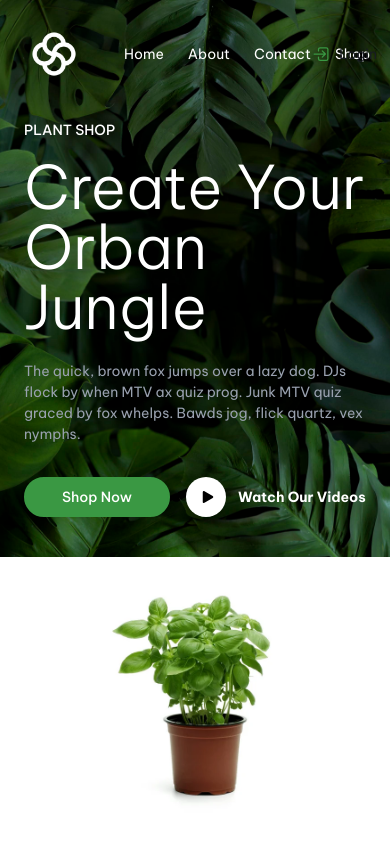
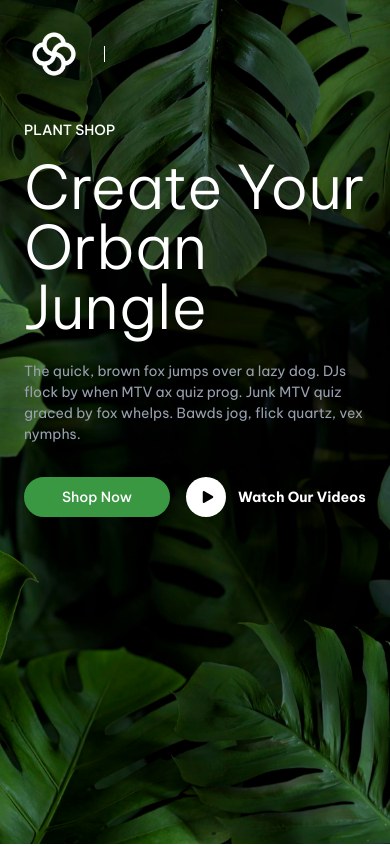
Before and after one commit to grintzdel/landing-page, a Next.js app: page / in a window 390 px wide. Shown: the top 846 px of the page. Built offline with nearby package versions, Linux system fonts and the light colour scheme.

Commit message:
fix: fix responsive

```diff
--- a/src/modules/app/react/hero-overlay.tsx
+++ b/src/modules/app/react/hero-overlay.tsx
@@ -61,7 +61,7 @@ const HeroContent = (): JSX.Element => {
 
 export default function HeroOverlay() {
     return (
-        <div className="relative w-full h-full lg:w-[70%]">
+        <div className="relative w-full min-h-screen lg:min-h-0 lg:h-full lg:w-[70%]">
             <HeroBackgroundImage/>
             <HeroContent/>
         </div>
--- a/src/modules/app/react/hero-section.tsx
+++ b/src/modules/app/react/hero-section.tsx
@@ -3,7 +3,7 @@ import HeroProduct from "@/modules/app/react/hero-product";
 
 export default function HeroSection() {
     return (
-        <section className="h-screen flex flex-col lg:flex-row">
+        <section className="min-h-screen lg:h-screen flex flex-col lg:flex-row">
             <HeroOverlay/>
             <HeroProduct/>
         </section>
--- a/src/ui/header.tsx
+++ b/src/ui/header.tsx
@@ -95,11 +95,17 @@ export const Header = (): JSX.Element => {
     return (
         <header className="fixed top-0 left-0 right-0 z-50 flex justify-between items-center px-6 py-6">
             <div className="flex items-center gap-5">
-                <Image src="/logo-header.png" alt="logo" width={60} height={60}/>
+                <Link href="/">
+                    <Image src="/logo-header.png" alt="logo" width={60} height={60}/>
+                </Link>
                 <Divider axis="vertical" width="small" color="bg-white"/>
-                <NavList links={navLinks}/>
+                <div className="hidden md:block">
+                    <NavList links={navLinks}/>
+                </div>
             </div>
-            <HeaderActions actions={headerActions}/>
+            <div className="hidden md:block">
+                <HeaderActions actions={headerActions}/>
+            </div>
         </header>
     )
 }
```
